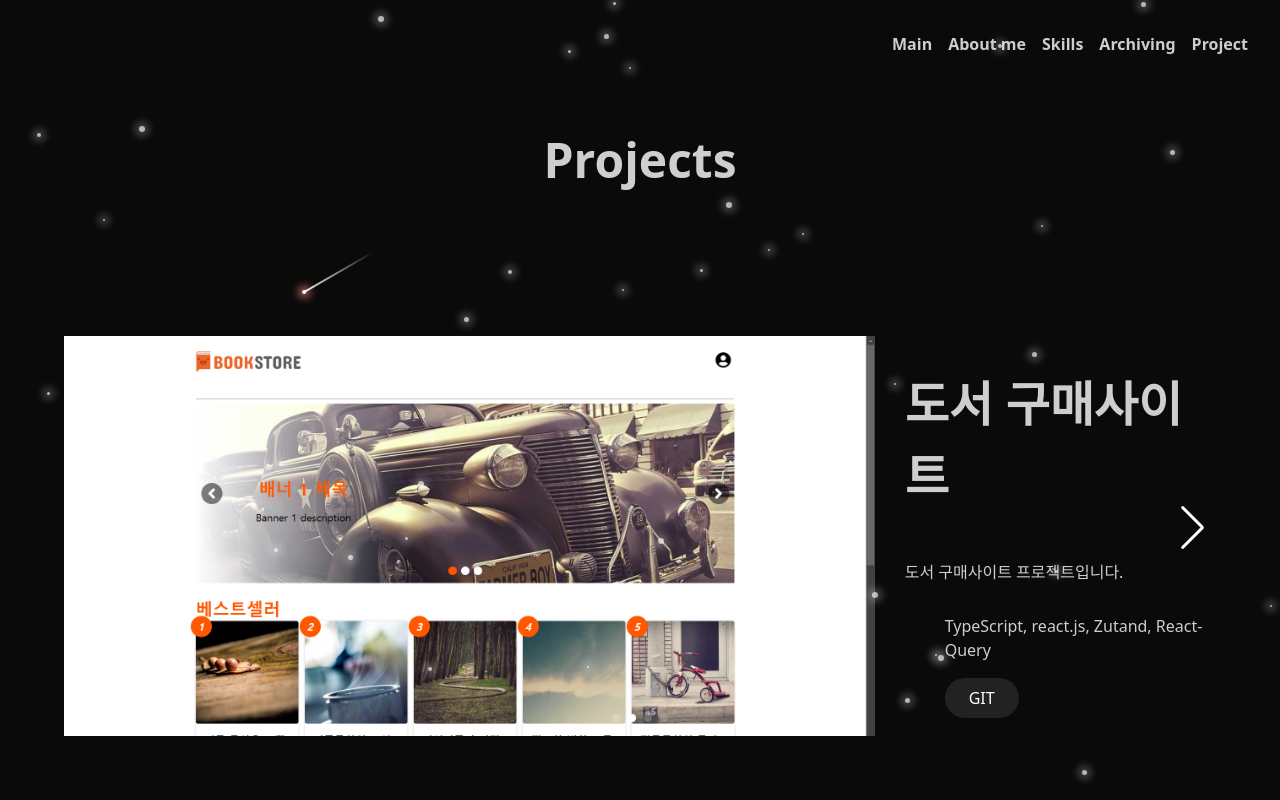
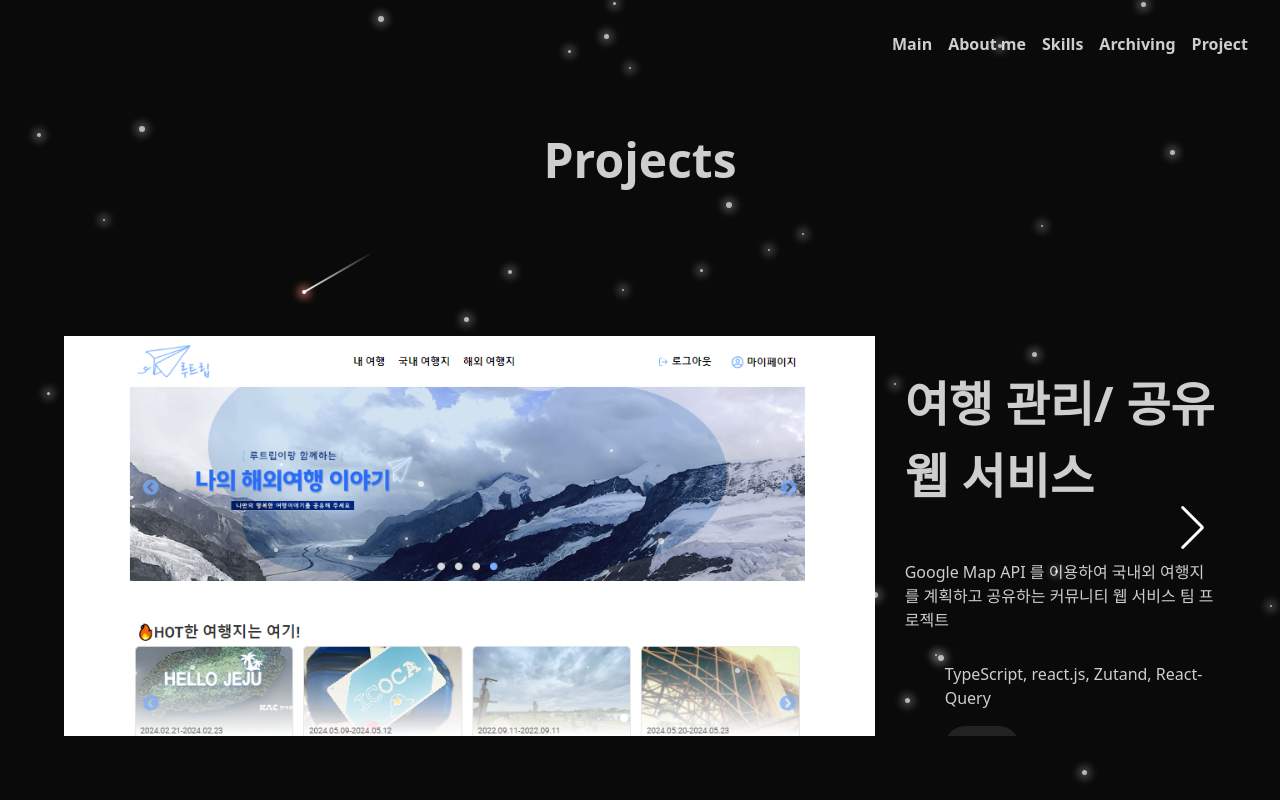
Before and after one commit to lugia574/lugia574.github.io, a React (Vite) app: page /project in a window 1280 px wide. Built offline with nearby package versions, Linux system fonts and the light colour scheme; the HTML template or start-up script is replaced by a standard one.

Commit message:
feat : 프로젝트 추가

```diff
--- a/src/pages/Projects.tsx
+++ b/src/pages/Projects.tsx
@@ -12,6 +12,14 @@ import TwinkleStar from '../components/effects/TwinkleStar';
 import Star from '../components/effects/Star';
 
 const PROJECTLIST = [
+  {
+    name: '청바지 - 청년 통합 정보 사이트',
+    imgSrc: '/images/bentto.png',
+    summary: '청년 대상 정책 공모전 정보를 제공하며 커뮤니티 활동이 가능한 플랫폼 구축하였습니다',
+    period: '2025.04.24~진행중',
+    tech: 'TypeScript, react.js, Zutand, React-Query, express, MariaDB',
+    source: 'https://github.com/ezen-bentto',
+  },
   {
     name: '여행 관리/ 공유 웹 서비스',
     imgSrc: '/images/7days-main.png',
```
Also changed, not shown: public/images/bentto.png (added), 1 other file (tests, documents, lock files or other folders).
